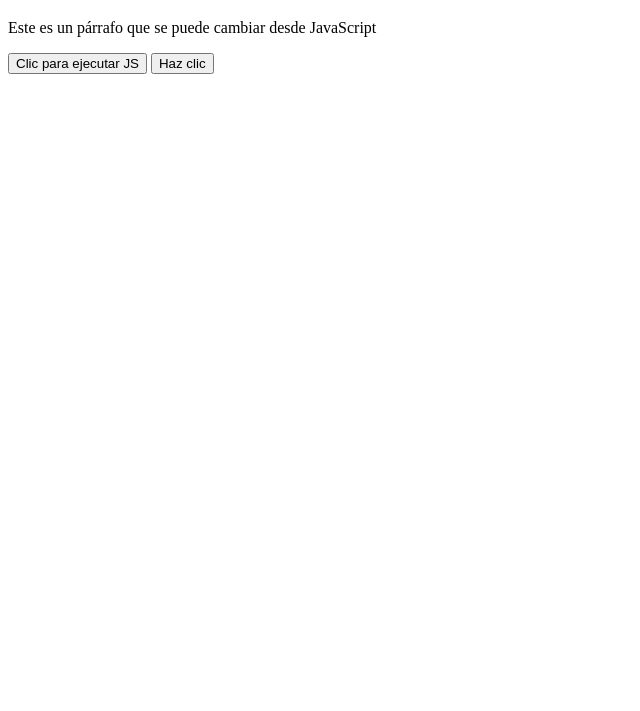
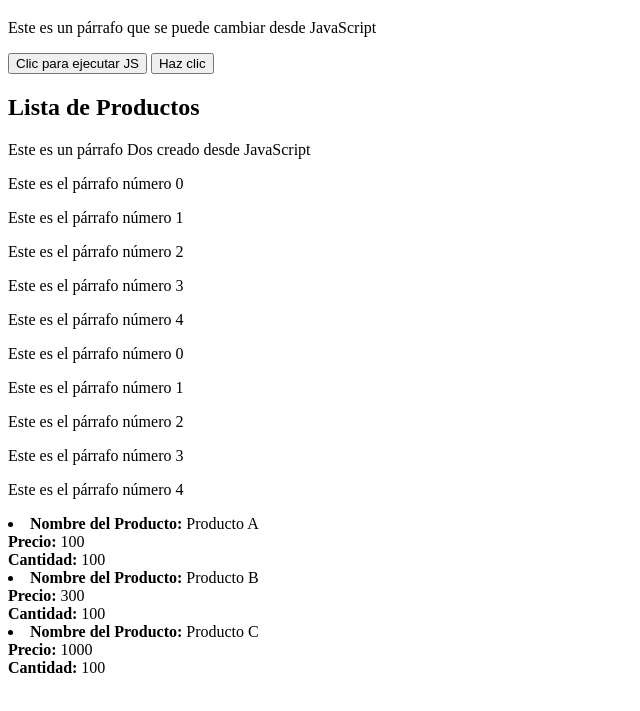
Before and after one commit to celpoeta/Desarrollo_Frontal_Dinamico, a plain HTML site: page index.html in a window 1280 px wide. Shown: the part 61-772 px from the top of the page, without its empty margins (0-640 px from the left). Drawn offline with Linux system fonts and the light colour scheme.

Commit message:
Clase 6 Semana 2 - Manejo del DOM

```diff
--- a/app.js
+++ b/app.js
@@ -1,15 +1,97 @@
-// Capturamos los elementos del HTML usando su id
+// ========== MANIPULACIÓN DEL DOM ==========
+
+// Accedemos a elementos HTML usando su ID
 const titulo = document.getElementById("titulo");
 const boton = document.getElementById("boton");
 const parrafo = document.getElementById("parrafo");
 
-// Cambiamos el contenido del título apenas carga el script
+// Cambiamos el texto del título al cargar el script
 titulo.textContent = "Hola mundo desde JavaScript";
 
-// Agregamos un evento al botón
-// addEventListener → escucha la acción del usuario (click, mouseover, etc.)
+// Agregamos un evento al botón para cambiar el contenido cuando se hace clic
 boton.addEventListener("click", () => {
-    // ✅ Cuando el usuario hace clic en el botón:
     titulo.textContent = "¡Has hecho clic en el botón!";
     parrafo.textContent = "¡Gracias por interactuar!";
 });
+
+
+// ========== CREACIÓN DE ELEMENTOS CON createElement y appendChild ==========
+
+// Creamos un párrafo nuevo con createElement
+const parrafoDos = document.createElement("p");
+parrafoDos.textContent = "Este es un párrafo Dos creado desde JavaScript";
+
+// Lo agregamos al contenedor en el HTML
+document.getElementById("contenedor").appendChild(parrafoDos);
+
+
+// Creamos múltiples párrafos usando un bucle for + createElement
+for (let contador = 0; contador < 5; contador++) {
+    const parrafo = document.createElement("p");
+    parrafo.textContent = `Este es el párrafo número ${contador}`;
+    document.getElementById("contenedor").appendChild(parrafo);
+}
+
+
+// ========== USO DE insertAdjacentHTML PARA INSERTAR CÓDIGO HTML DIRECTO ==========
+
+// Otra forma de insertar contenido: usando insertAdjacentHTML (más directo)
+for (let contador = 0; contador < 5; contador++) {
+    const contenedor = document.getElementById("contenedor");
+    const parrafoHTML = `<p>Este es el párrafo número ${contador}</p>`;
+    contenedor.insertAdjacentHTML("beforeend", parrafoHTML);
+}
+
+
+// ========== USO DE FETCH PARA CARGAR DATOS DESDE UN ARCHIVO JSON ==========
+
+// Creamos una función asíncrona para obtener productos desde productos.json
+async function obtenerProductos() {
+    try {
+        // Hacemos la solicitud al archivo productos.json
+        const response = await fetch("productos.json");
+
+        // Usamos .json() para convertir el cuerpo (body) de la respuesta en un array JS
+        // .json() NO guarda la respuesta, simplemente la transforma en algo utilizable
+        const productos = await response.json();
+
+        // Seleccionamos el contenedor donde se mostrarán los productos
+        const contenedor = document.getElementById("contenedor");
+
+        // forEach es otro tipo de ciclo en JavaScript.
+        // Solo funciona con arrays.
+        // Recorre cada elemento de la lista y ejecuta una función por cada uno.
+        // También podríamos usar un ciclo for...of para hacer lo mismo:
+
+        // Con forEach:
+        productos.forEach(producto => {
+            // Creamos una tarjeta por producto
+            contenedor.insertAdjacentHTML("beforeend", `
+                <li>
+                    <strong>Nombre del Producto:</strong> ${producto.nombre}<br>
+                    <strong>Precio:</strong> ${producto.precio}<br>
+                    <strong>Cantidad:</strong> ${producto.cantidad}
+                </li>
+            `);
+        });
+
+        // Equivalente con for...of:
+        /*
+        for (let producto of productos) {
+            contenedor.insertAdjacentHTML("beforeend", `
+                <li>
+                    <strong>Nombre del Producto:</strong> ${producto.nombre}<br>
+                    <strong>Precio:</strong> ${producto.precio}<br>
+                    <strong>Cantidad:</strong> ${producto.cantidad}
+                </li>
+            `);
+        }
+        */
+
+    } catch (error) {
+        console.error("Error al obtener los productos:", error);
+    }
+}
+
+// Ejecutamos la función
+obtenerProductos();
--- a/index.html
+++ b/index.html
@@ -8,7 +8,8 @@
     </head>
     <body>
         <main>
-            <h1 id="titulo">Hola Mundo</h1>
+
+            <h1 id="titulo"></h1>
             <p id="parrafo">Este es un párrafo que se puede cambiar desde
                 JavaScript</p>
             <button
@@ -17,6 +18,9 @@
                 ejecutar JS</button>
             <button id="boton">Haz
                 clic</button>
+            <section id="contenedor">
+                <h2>Lista de Productos</h2>
+            </section>
         </main>
         <footer></footer>
         <script src="app.js">
--- /dev/null
+++ b/productos.json
@@ -0,0 +1,35 @@
+[
+    {
+        "id": 1,
+        "nombre": "Producto A",
+        "precio": 100,
+        "cantidad": 100,
+        "categoria": "Categoria 1",
+        "descripcion": "Descripción del Producto A",
+        "imagen": "https://example.com/producto-a.jpg",
+        "aplicaDescuento": true,
+        "activo": true
+    },
+    {
+        "id": 2,
+        "nombre": "Producto B",
+        "precio": 300,
+        "cantidad": 100,
+        "categoria": "Categoria 2",
+        "descripcion": "Descripción del Producto B",
+        "imagen": "https://example.com/producto-B.jpg",
+        "aplicaDescuento": true,
+        "activo": true
+    },
+    {
+        "id": 3,
+        "nombre": "Producto C",
+        "precio": 1000,
+        "cantidad": 100,
+        "categoria": "Categoria 2",
+        "descripcion": "Descripción del Producto C",
+        "imagen": "https://example.com/producto-C.jpg",
+        "aplicaDescuento": false,
+        "activo": true
+    }
+]
```
Also changed, not shown: 1 other file.
